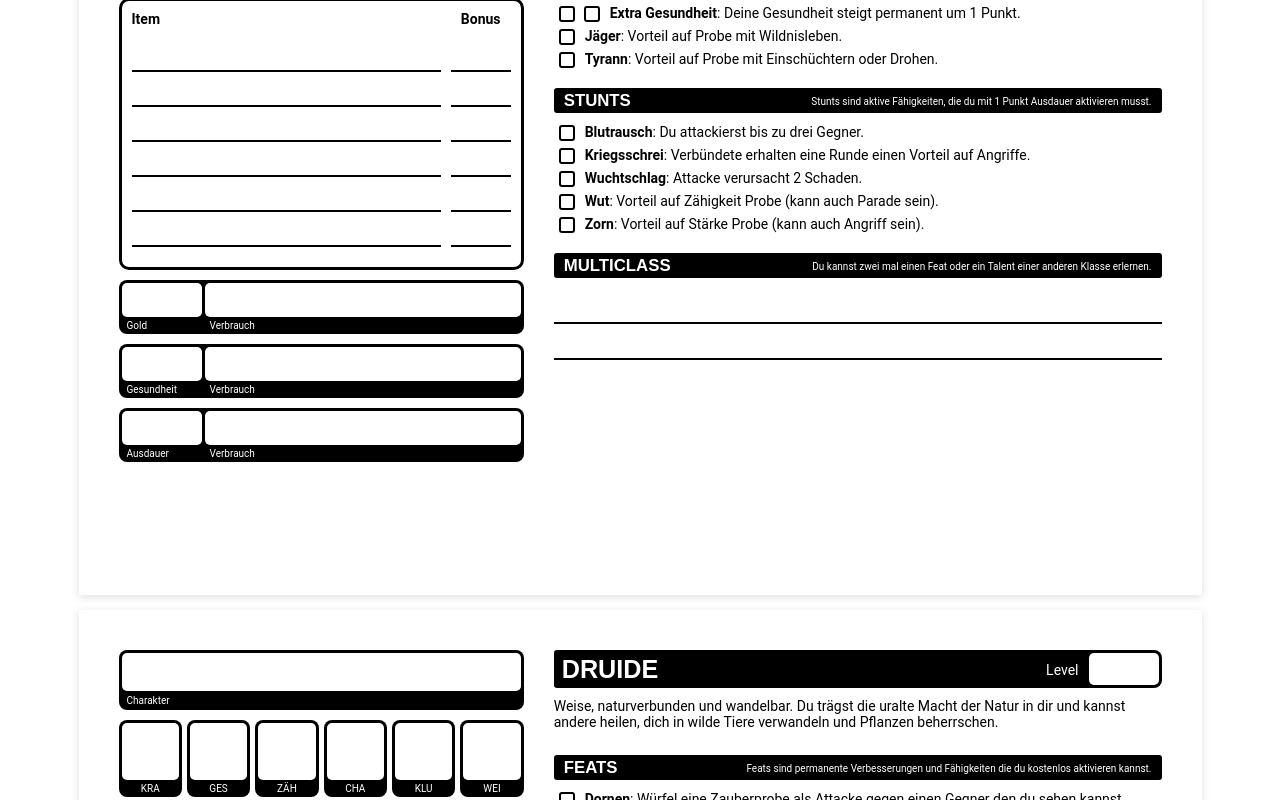
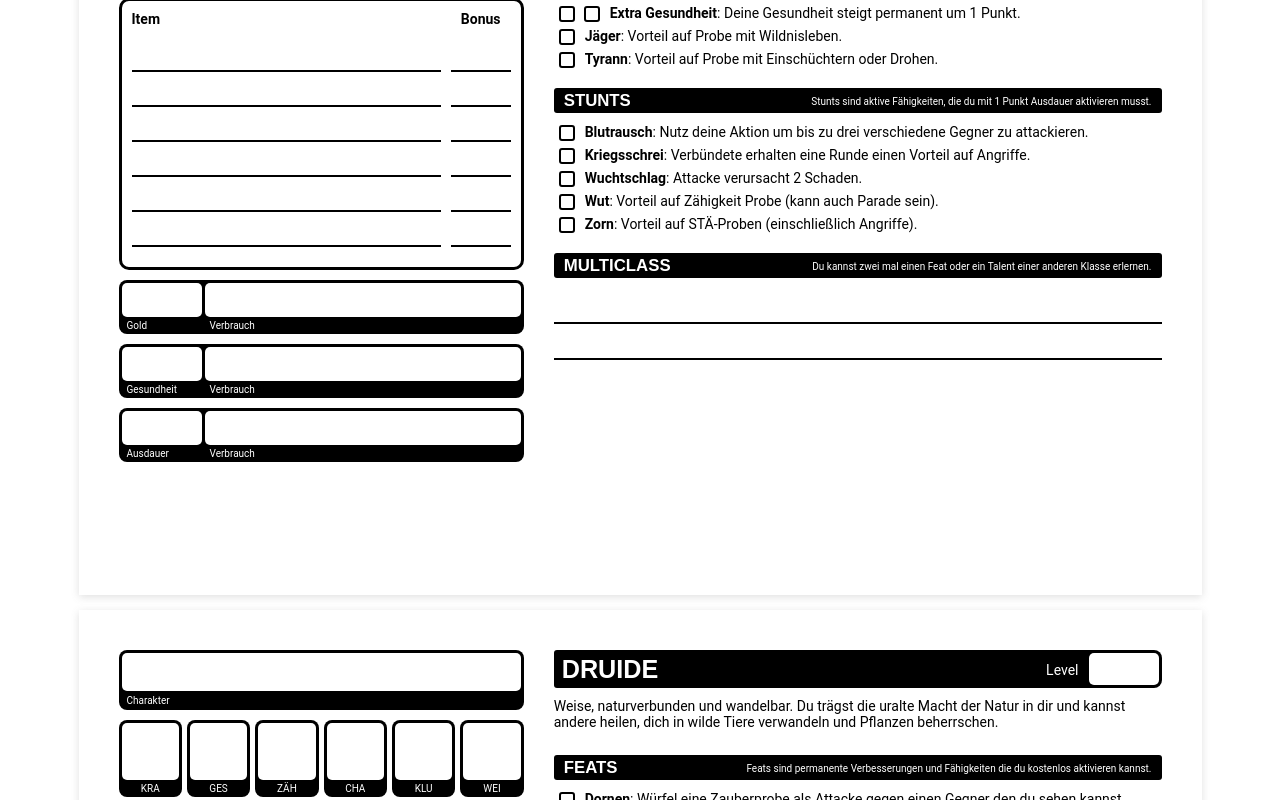
Before and after one commit to Paraldos/dungeoncrawl, a React (Vite) app: page / in a window 1280 px wide. Shown: the part 3520-4320 px from the top of the page. Built offline with nearby package versions, Linux system fonts and the light colour scheme.

Commit message:
put barbarian descriptions talents into descriptions

```diff
--- a/src/components/playbooks/data/Descriptions.js
+++ b/src/components/playbooks/data/Descriptions.js
@@ -1,6 +1,10 @@
 const descriptions = {
   extraHealth: "Deine Gesundheit steigt permanent um 1 Punkt.",
   extraMana: "Dein Mana steigt permanent um 1 Punkt.",
+
+  heavyAttack: "Attacke verursacht 2 Schaden.",
+  anger: "Vorteil auf Zähigkeit Probe (kann auch Parade sein).",
+  rage: "Vorteil auf Stärke Probe (kann auch Angriff sein).",
 
   genius: "Du zauberst mit KLU.",
   wizzard_tricks:
@@ -53,8 +57,8 @@ const descriptions = {
     "Würfel eine Zauberprobe mit Vorteil als Attacke gegen einen Gegner den du sehen kannst.",
   explosion:
     "Würfel eine Zauberprobe als Attacke. Jeder in einem 6m Ø ist betroffen.",
-  heavyAttack: "Attacke verursacht 2 Schaden.",
-  multiattack: "Du attackierst bis zu drei Gegner.",
+  multiattack:
+    "Nutz deine Aktion um bis zu drei verschiedene Gegner zu attackieren.",
 
   inspiration(skills = []) {
     const string_of_skills =
--- a/src/components/playbooks/data/_Barbarian.js
+++ b/src/components/playbooks/data/_Barbarian.js
@@ -15,8 +15,8 @@ const Barbarian = new Playbook(
     new Talent("Blutrausch", descriptions.multiattack),
     new Talent("Kriegsschrei", descriptions.inspiration(["Angriffe"])),
     new Talent("Wuchtschlag", descriptions.heavyAttack),
-    new Talent("Wut", "Vorteil auf Zähigkeit Probe (kann auch Parade sein)."),
-    new Talent("Zorn", "Vorteil auf Stärke Probe (kann auch Angriff sein)."),
+    new Talent("Wut", descriptions.anger),
+    new Talent("Zorn", descriptions.rage),
   ]
 );
 
```
